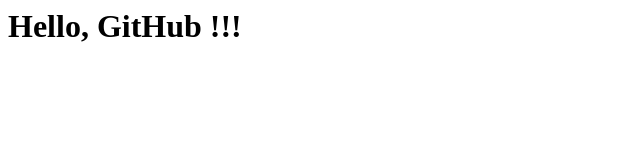
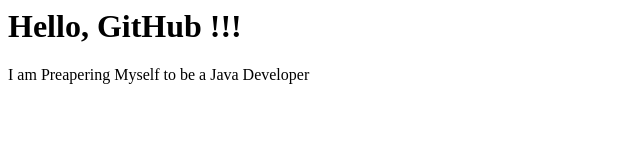
Before and after one commit to dprathm143/GitHub-GL-Tutor, a plain HTML site: page index.html in a window 1280 px wide. Shown: the whole page, without its empty margins (0-640 px from the left). Drawn offline with Linux system fonts and the light colour scheme.

Commit message:
Added a paragraph tag to index.html

```diff
--- a/index.html
+++ b/index.html
@@ -2,5 +2,6 @@
   <head>
     <title> Welcome to GitHub </title>
     <h1> Hello, GitHub !!! </h1>
+    <p> I am Preapering Myself to be a Java Developer </p>
   </head>
 </html>
```
